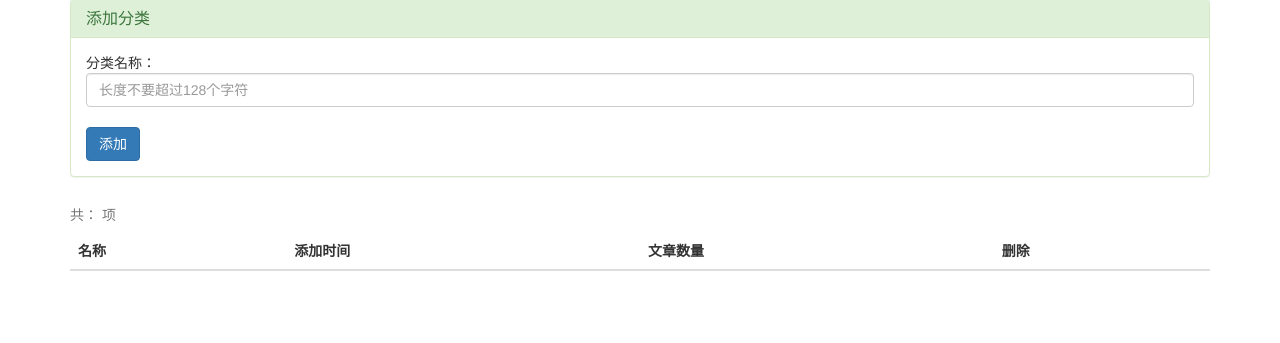
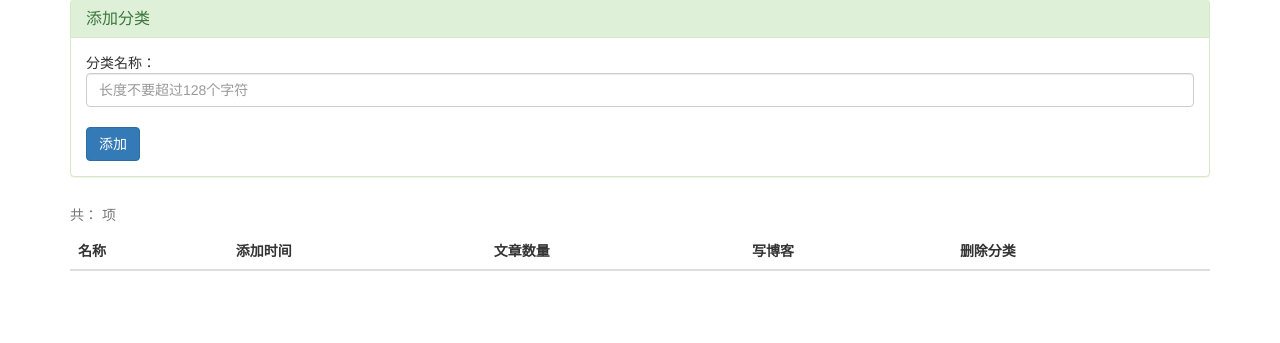
Before and after one commit to JosenChina/JosenBlog, a Flask app: template webapp/templates/main/cateManage.html in a window 1280 px wide. Shown: the part 143-486 px from the top of the page. Run offline with Flask 2, Linux system fonts and the light colour scheme; the template is opened without the code that fills it, so the values that code supplies are empty; some libraries are stand-ins or nearby versions.

Commit message:
2018/03/24 完善了分类功能，使其更具人性化

```diff
--- a/webapp/templates/main/cateManage.html
+++ b/webapp/templates/main/cateManage.html
@@ -21,7 +21,8 @@
                 <th>名称</th>
                 <th>添加时间</th>
                 <th>文章数量</th>
-                <th>删除</th>
+                <th>写博客</th>
+                <th>删除分类</th>
             </tr>
         </thead>
         <tbody>
@@ -30,7 +31,8 @@
                     <td><a class="text-warning" href="{{ url_for('main.cate_blogs', id=cate.id) }}"> <strong>{{ cate.name }}</strong></a></td>
                     <td>{{ moment(cate.timestamp).fromNow() }}</td>
                     <td>{{ cate.blogs.count() }}</td>
-                    <td><a class="text-danger" href="{{ url_for('main.delete_category', id=cate.id) }}">删除</a> </td>
+                    <td><a href="{{ url_for('main.write_blog_to_cate', id=cate.id) }}">写博客</a> </td>
+                    <td><a class="text-danger" href="{{ url_for('main.delete_category', id=cate.id) }}" onclick="return confirm('确定要删除该分类吗？')">删除</a> </td>
                 </tr>
 
             {% endfor %}
```
Also changed, not shown: webapp/main/view.py (+18 -0 lines).
